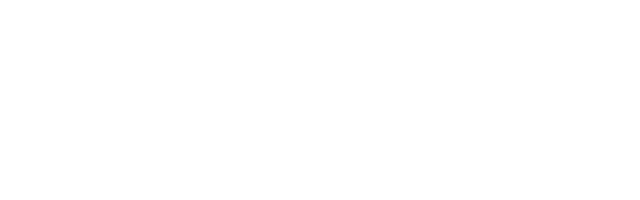
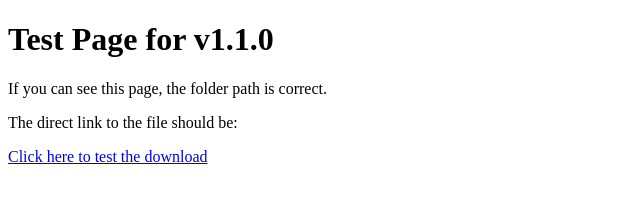
Before and after one commit to AbdAl-Rhman/IntegrityCheckerApp, a plain HTML site: page v1.1/index.html in a window 1280 px wide. Shown: the whole page, without its empty margins (0-640 px from the left). Drawn offline with Linux system fonts and the light colour scheme.

Commit message:
Update index.html

```diff
--- a/v1.1/index.html
+++ b/v1.1/index.html
@@ -4,4 +4,10 @@
     <meta charset="UTF-8">
     <title>Download Link Test</title>
 </head>
+<body>
+    <h1>Test Page for v1.1.0</h1>
+    <p>If you can see this page, the folder path is correct.</p>
+    <p>The direct link to the file should be:</p>
+    <a href="IntegrityChecker_Signed.msix">Click here to test the download</a>
+</body>
 </html>
```
